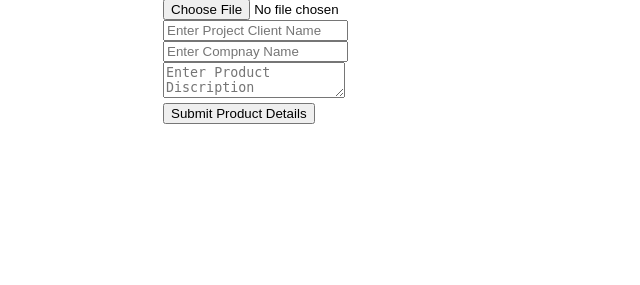
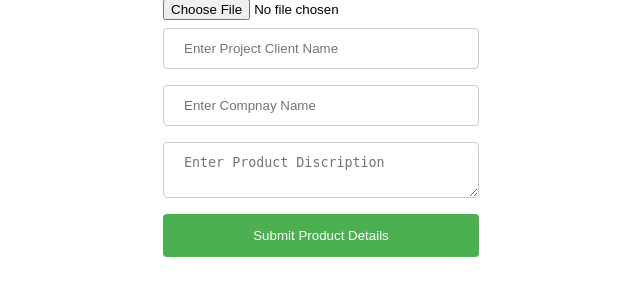
Before and after one commit to v2018y/compnaySite, a PHP site: page /admin/product.php in a window 1280 px wide. Shown: the part 594-879 px from the top of the page, without its empty margins (319-959 px from the left). Before the commit the page ends 718 px from the top, so only its background shows below. Run offline with PHP 8.4, Linux system fonts and the light colour scheme; data comes from the database, SQL or seed files in the repository.

Commit message:
0.2.3: modify css code

```diff
--- a/admin/product.php
+++ b/admin/product.php
@@ -18,7 +18,7 @@
 	$result = mysqli_query($link, $sql);
 	if($result){
 		echo "Your Data is Inserted SuccessFully";
-		header("Location: index.php");
+		header("Location: product.php");
 	}else{
 		echo "<script>alert('Your Data is Not Inserted SuccessFully')</script>";
 	 }
@@ -27,29 +27,8 @@
 <!DOCTYPE html>
 <html>
 <head>
-<title>Image Upload</title>
-<style type="text/css">
-   #content{
-   	width: 50%;
-   	margin: 20px auto;
-   }
-   form{
-   	width: 50%;
-   	margin: 20px auto;
-   }
-   form div{
-   	margin-top: 5px;
-   }
-   .row {
-  	display: flex;
-	}
-
-/* Create three equal columns that sits next to each other */
-.column {
-  flex: 33.33%;
-  padding: 5px;
-}
-</style>
+<title>Product Informations Upload</title>
+<link rel="stylesheet" href="../css/admin.css">
 </head>
 <body>
 <div id="content">
@@ -67,12 +46,10 @@
   <form method="POST" enctype="multipart/form-data">
   	<div>
   	  <input type="file" name="image" ><br>
-      <input  id="text" name="person_name"  placeholder="Enter Project Client Name" /><br>
-	  <input  id="text" name="compnay_name"  placeholder="Enter Compnay Name" /><br>
+      <input type="text" id="text" name="person_name"  placeholder="Enter Project Client Name" /><br>
+	  <input type="text" id="text" name="compnay_name"  placeholder="Enter Compnay Name" /><br>
 	  <textArea id="text" name="product_disp"  placeholder="Enter Product Discription" ></textArea>
-  	</div>
-  	<div>
-  		<button type="submit" name="upload">Submit Product Details</button>
+	  <input type="submit" name="upload" value="Submit Product Details">
   	</div>
   </form>
 </div>
--- /dev/null
+++ b/css/admin.css
@@ -0,0 +1,45 @@
+#content{
+    width: 50%;
+    margin: 20px auto;
+}
+form{
+    width: 50%;
+    margin: 20px auto;
+}
+form div{
+    margin-top: 5px;
+}
+.row {
+   display: flex;
+ }
+
+/* Create three equal columns that sits next to each other */
+.column {
+flex: 33.33%;
+padding: 5px;
+}
+
+input[type=text], select,textArea {
+width: 100%;
+padding: 12px 20px;
+margin: 8px 0;
+display: inline-block;
+border: 1px solid #ccc;
+border-radius: 4px;
+box-sizing: border-box;
+}
+
+input[type=submit] {
+width: 100%;
+background-color: #4CAF50;
+color: white;
+padding: 14px 20px;
+margin: 8px 0;
+border: none;
+border-radius: 4px;
+cursor: pointer;
+}
+
+input[type=submit]:hover {
+background-color: #45a049;
+}
```
Also changed, not shown: admin/gallery.php (+5 -28 lines).
